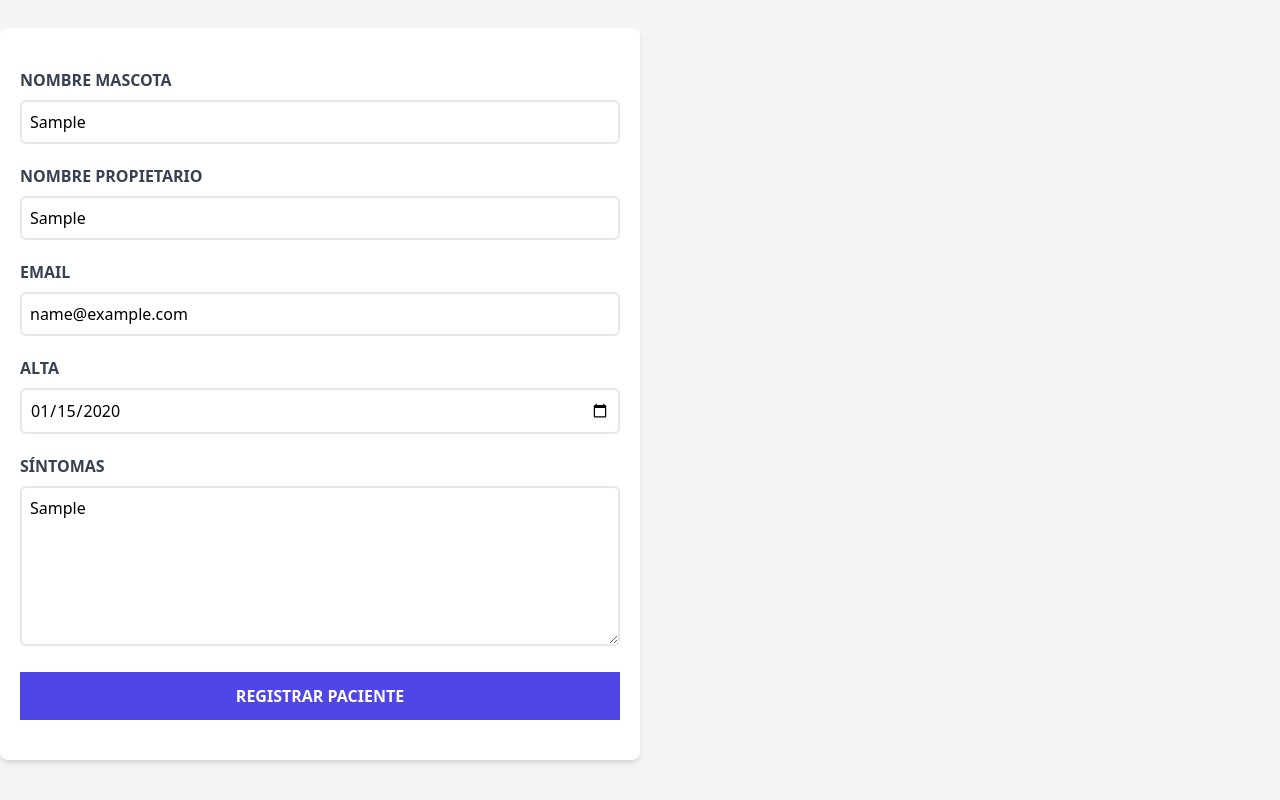
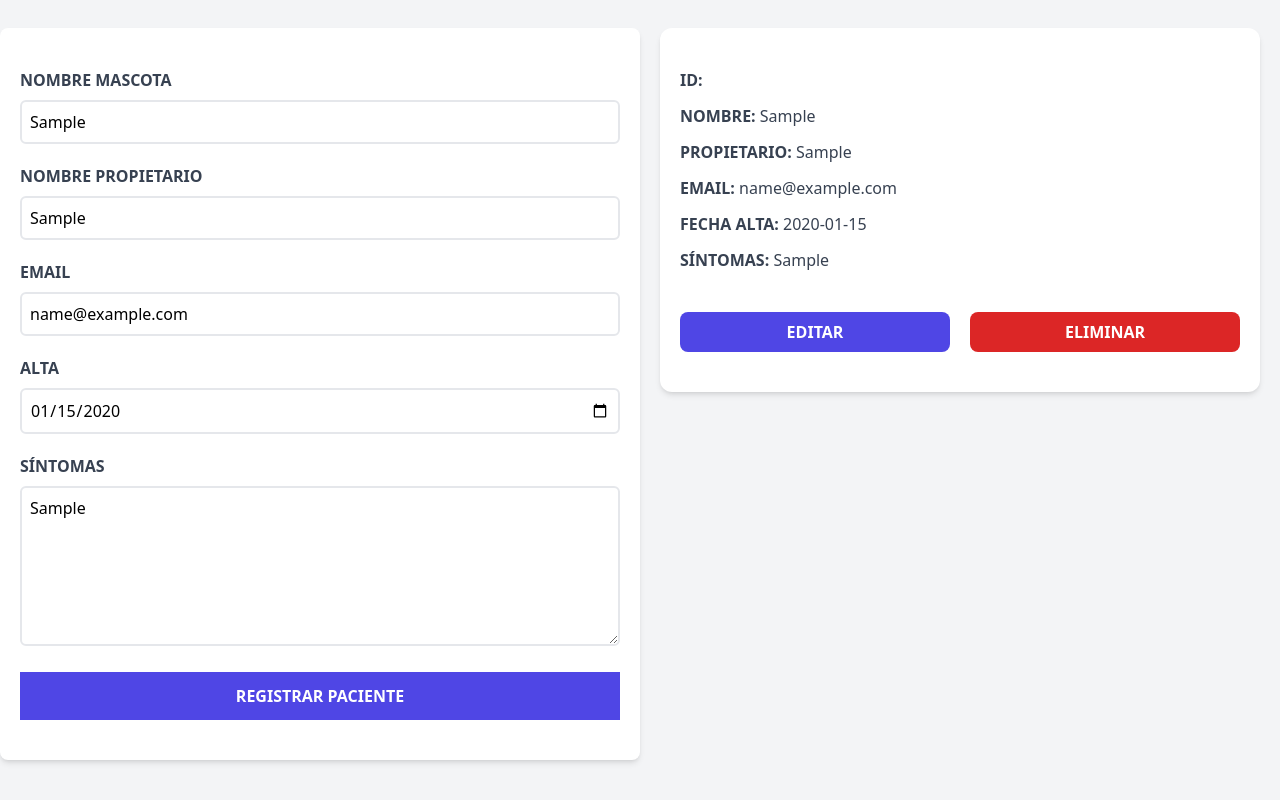
Before and after one commit to LeonardoAbraham/admin-pacientes-vue3, a Vue app: page / in a window 1280 px wide. Both pictures are taken after typing "Sample", "Sample", "name@example.com", "2020-01-15", "Sample" into the empty fields and a click on the input "Registrar Paciente". Shown: the part 272-1072 px from the top of the page. Built offline with nearby package versions, Linux system fonts and the light colour scheme.

Commit message:
Mostrando los Pacientes Agregados

```diff
--- a/src/App.vue
+++ b/src/App.vue
@@ -2,6 +2,7 @@
     import { ref, reactive } from 'vue';
     import Header from './components/Header.vue'
     import Formulario from './components/Formulario.vue'
+    import Paciente from './components/Paciente.vue'
 
     const pacientes = ref([])
 
@@ -36,7 +37,14 @@
                 <h3 class="font-black text-3xl text-center">Administra tus Pacientes</h3>
 
                 <div v-if="pacientes.length > 0">
-
+                    <p class="text-lg mt-5 text-center mb-10">
+                        Información de
+                        <span class="text-indigo-600 font-bold">Pacientes</span>
+                    </p>
+                    <Paciente
+                        v-for="paciente in pacientes"
+                        :paciente="paciente"
+                    />
                 </div>
                 <p v-else class="mt-20 text-2xl text-center">
                     No Hay Pacientes
--- /dev/null
+++ b/src/components/Paciente.vue
@@ -0,0 +1,61 @@
+<script setup>
+    defineProps({
+        paciente: {
+            type: Object,
+            required: true
+        }
+    })
+
+</script>
+
+<template>
+    <div class="mx-5 my-10 bg-white shadow-md px-5 py-10 rounded-xl">
+        <p class="font-bold mb-3 text-gray-700 uppercase">ID:
+            <span class="font-normal normal-case">
+
+            </span>
+        </p>
+
+        <p class="font-bold mb-3 text-gray-700 uppercase">Nombre:
+            <span class="font-normal normal-case">
+                {{ paciente.nombre }}
+            </span>
+        </p>
+
+        <p class="font-bold mb-3 text-gray-700 uppercase">Propietario:
+            <span class="font-normal normal-case">
+                {{ paciente.propietario }}
+            </span>
+        </p>
+
+        <p class="font-bold mb-3 text-gray-700 uppercase">Email:
+            <span class="font-normal normal-case">
+                {{ paciente.email }}
+            </span>
+        </p>
+
+        <p class="font-bold mb-3 text-gray-700 uppercase">Fecha Alta:
+            <span class="font-normal normal-case">
+                {{ paciente.alta }}
+            </span>
+        </p>
+
+        <p class="font-bold mb-3 text-gray-700 uppercase">Síntomas:
+            <span class="font-normal normal-case">
+                {{ paciente.sintomas }}
+            </span>
+        </p>
+
+        <div class="grid md:grid-cols-2  gap-5 mt-10 ">
+            <button
+                type="button"
+                class="block w-full py-2 px-10 bg-indigo-600 hover:bg-indigo-700 text-white font-bold uppercase rounded-lg"
+            >Editar</button>
+
+            <button
+                type="button"
+                class="block w-full py-2 px-10 bg-red-600 hover:bg-red-700 text-white font-bold uppercase rounded-lg"
+            >Eliminar</button>
+        </div>
+    </div>
+</template>
```
